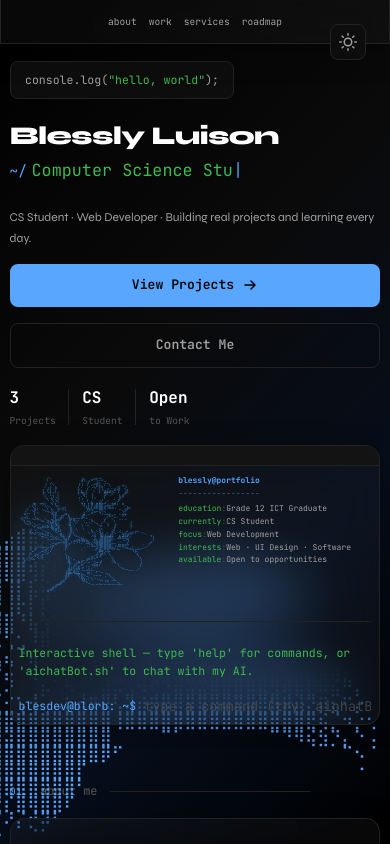
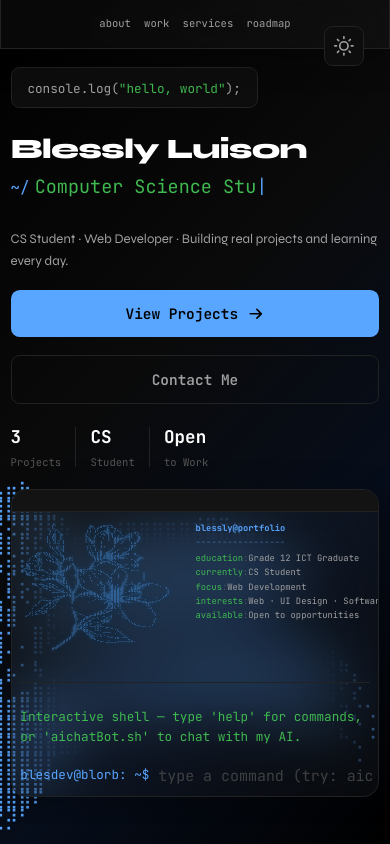
Before and after one commit to amblessly/portfolio, a Next.js app: page / in a window 390 px wide. Shown: the top 844 px of the page. Built offline with nearby package versions, Linux system fonts and the light colour scheme.

Commit message:
fix: taller terminal card + zoom 1.1 on mobile

```diff
--- a/app/globals.css
+++ b/app/globals.css
@@ -1911,6 +1911,7 @@ html.sidebar-is-collapsed main {
 }
 
 @media (max-width: 768px) {
+  html { zoom: 1.1; }
   .container { padding: 0 1rem; width: 100%; }
   body { overflow-x: hidden; }
   .sidebar-fixed {
@@ -1961,7 +1962,7 @@ html.sidebar-is-collapsed main {
     order: 2;
     max-width: 100%;
     min-height: auto;
-    max-height: 350px;
+    max-height: 420px;
     overflow: hidden;
   }
   .hero-name { font-size: 2rem; margin-bottom: .6rem; }
```
